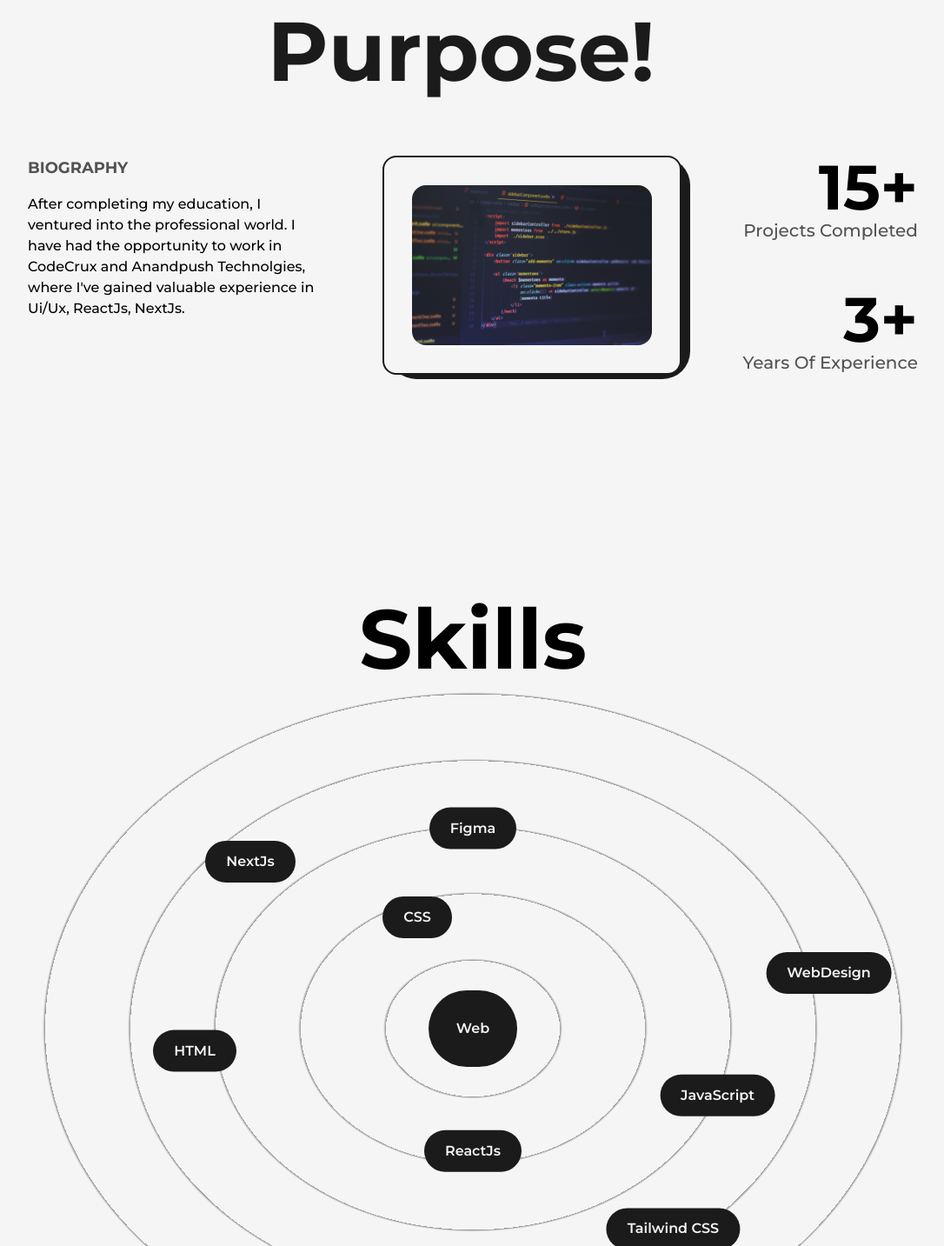
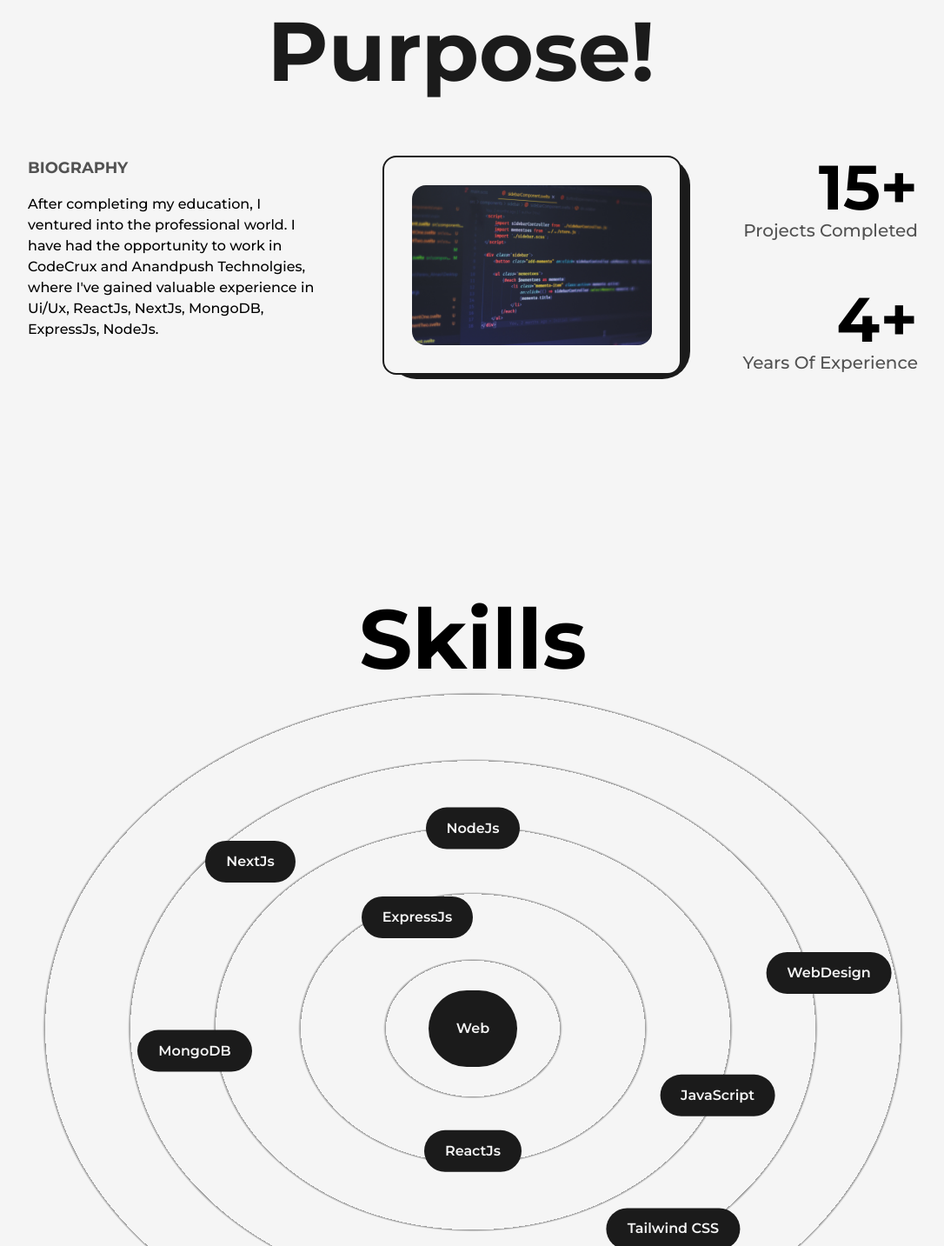
Before and after one commit to 01rohanv/my_portfolio, a Next.js app: page /about in a window 1280 px wide. Shown: the part 253-1686 px from the top of the page at 87% size, without its empty margins (96-1182 px from the left). Built offline with nearby package versions, Linux system fonts and the light colour scheme.

Commit message:
new changes about section

```diff
--- a/app/about/page.js
+++ b/app/about/page.js
@@ -57,7 +57,7 @@ const page = () => {
                 After completing my education, I ventured into the professional
                 world. I have had the opportunity to work in CodeCrux and
                 Anandpush Technolgies, where I've gained valuable experience in
-                Ui/Ux, ReactJs, NextJs.
+                Ui/Ux, ReactJs, NextJs, MongoDB, ExpressJs, NodeJs.
               </p>
             </div>
             <div
@@ -98,7 +98,7 @@ const page = () => {
               </div>
               <div className="flex flex-col items-end justify-center xl:items-center">
                 <span className="inline-block text-7xl font-bold md:text-6xl sm:text-5xl xs:text-4xl">
-                  <AnimatedNumbers value={3} />+
+                  <AnimatedNumbers value={4} />+
                 </span>
                 <h2
                   className="text-xl font-medium capitalize text-dark/75 dark:text-light/75
--- a/app/components/Skills.jsx
+++ b/app/components/Skills.jsx
@@ -36,13 +36,13 @@ const Skills = () => {
         >
           Web
         </motion.div>
-        <Skill name="HTML" x="-25vw" y="2vw" />
-        <Skill name="CSS" x="-5vw" y="-10vw" />
+        <Skill name="MongoDB" x="-25vw" y="2vw" />
+        <Skill name="ExpressJs" x="-5vw" y="-10vw" />
         <Skill name="JavaScript" x="22vw" y="6vw" />
         <Skill name="ReactJs" x="0vw" y="11vw" />
         <Skill name="NextJs" x="-20vw" y="-15vw" />
         <Skill name="WebDesign" x="32vw" y="-5vw" />
-        <Skill name="Figma" x="0vw" y="-18vw" />
+        <Skill name="NodeJs" x="0vw" y="-18vw" />
         <Skill name="Tailwind CSS" x="18vw" y="18vw" />
       </div>
     </>
```
